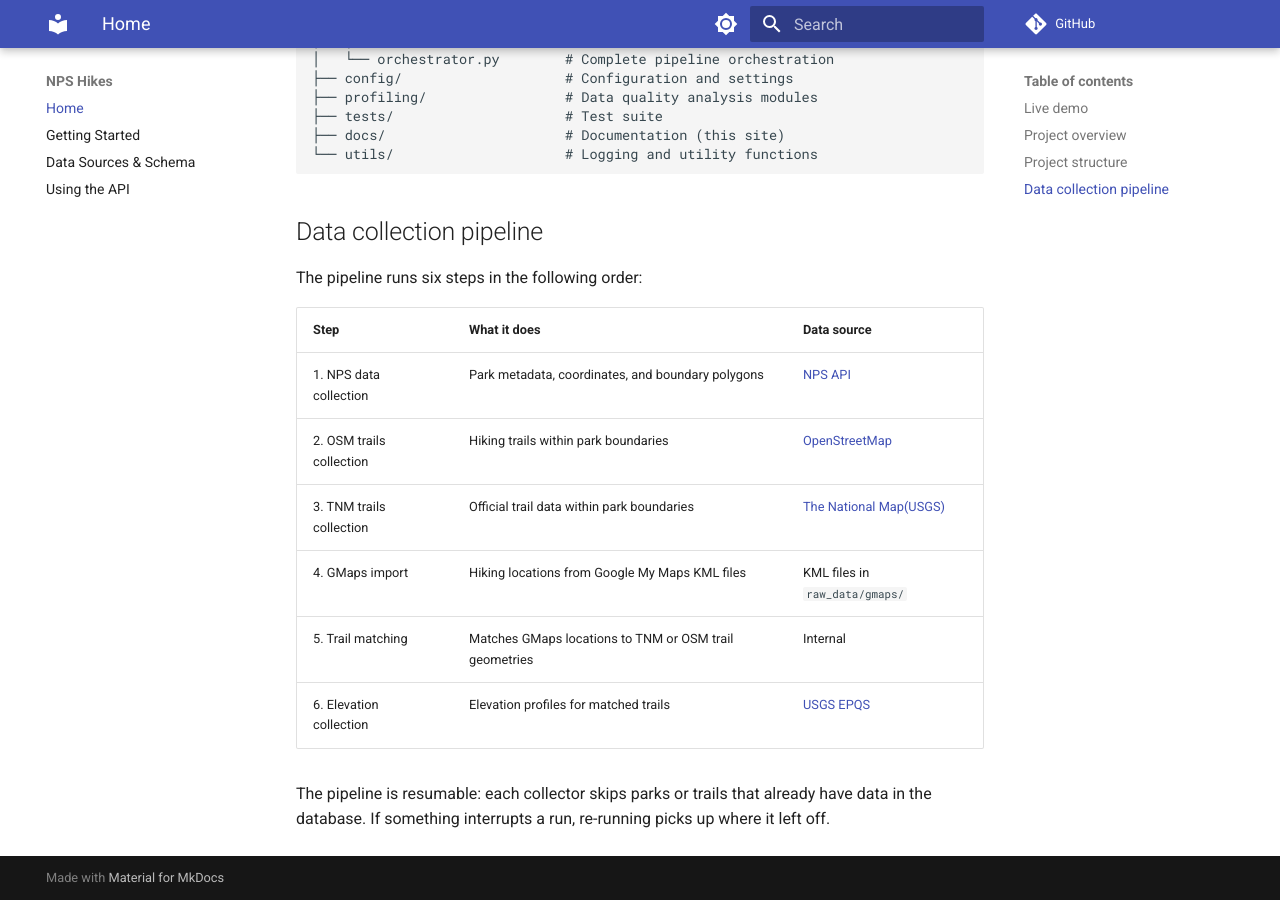
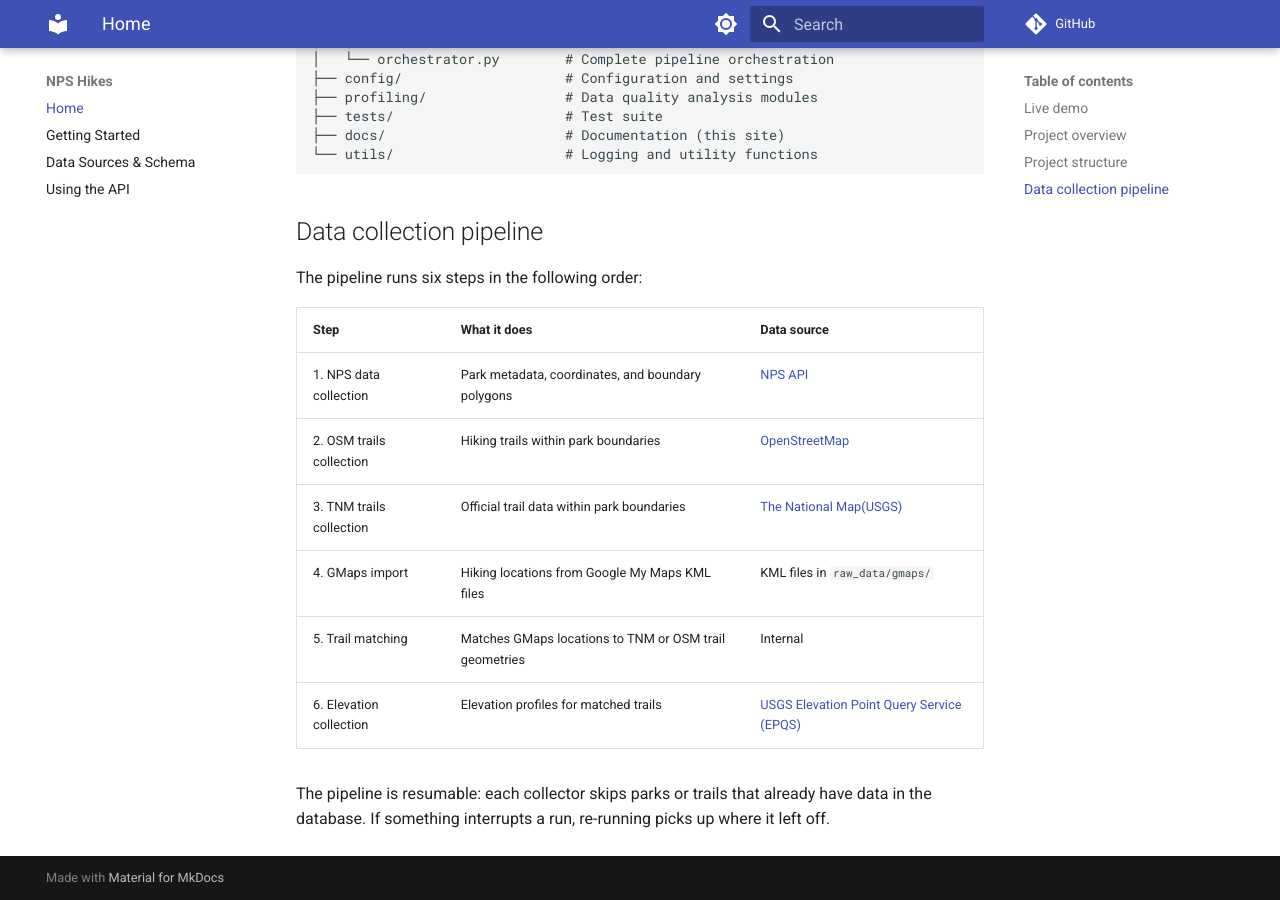
Before and after one commit to seanangio/nps-hikes, an MkDocs documentation site: the page built from docs/index.md, in a window 1280 px wide and 900 px high, scrolled down 951 px. Built offline with MkDocs 1.6.1 and Material for MkDocs 9.7.7, drawn with Linux system fonts in a browser that asks for light colours; comment, search, counter and statistics services are not loaded.

Commit message:
another minor edit to docs

```diff
--- a/docs/index.md
+++ b/docs/index.md
@@ -47,6 +47,6 @@
 | 3. TNM trails collection | Official trail data within park boundaries | [The National Map(USGS)](https://www.usgs.gov/programs/national-geospatial-program/national-map) |
 | 4. GMaps import | Hiking locations from Google My Maps KML files | KML files in `raw_data/gmaps/` |
 | 5. Trail matching | Matches GMaps locations to TNM or OSM trail geometries | Internal |
-| 6. Elevation collection | Elevation profiles for matched trails | [USGS EPQS](https://apps.nationalmap.gov/epqs/) |
+| 6. Elevation collection | Elevation profiles for matched trails | [USGS Elevation Point Query Service (EPQS)](https://apps.nationalmap.gov/epqs/) |
 
 The pipeline is resumable: each collector skips parks or trails that already have data in the database. If something interrupts a run, re-running picks up where it left off.
```
